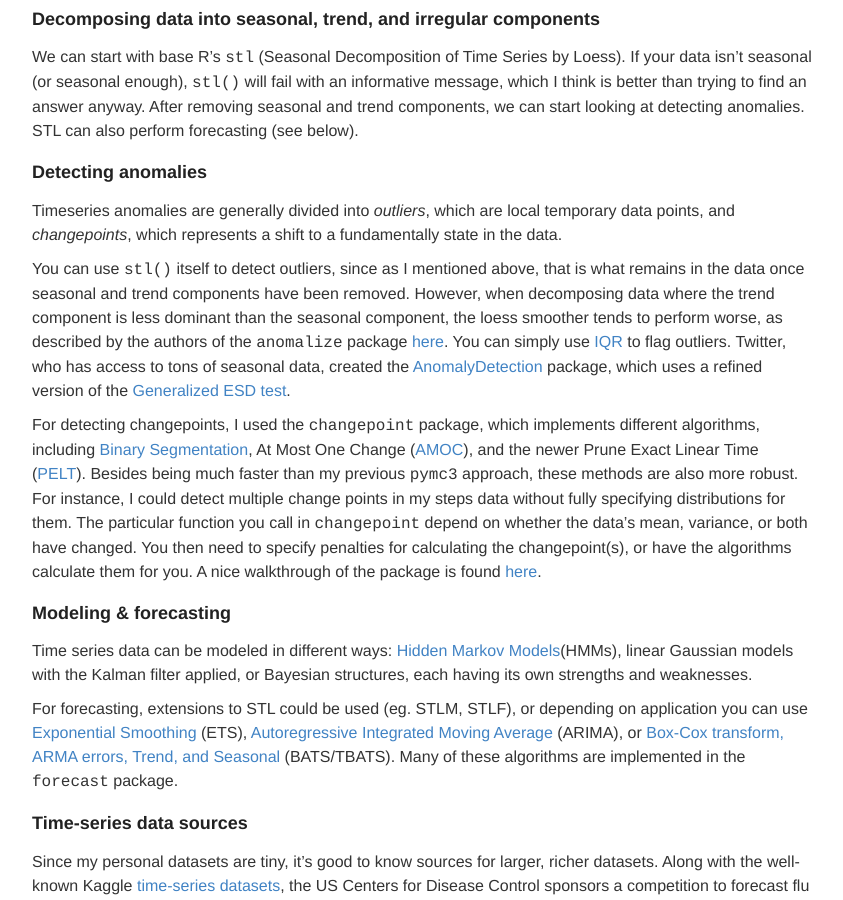
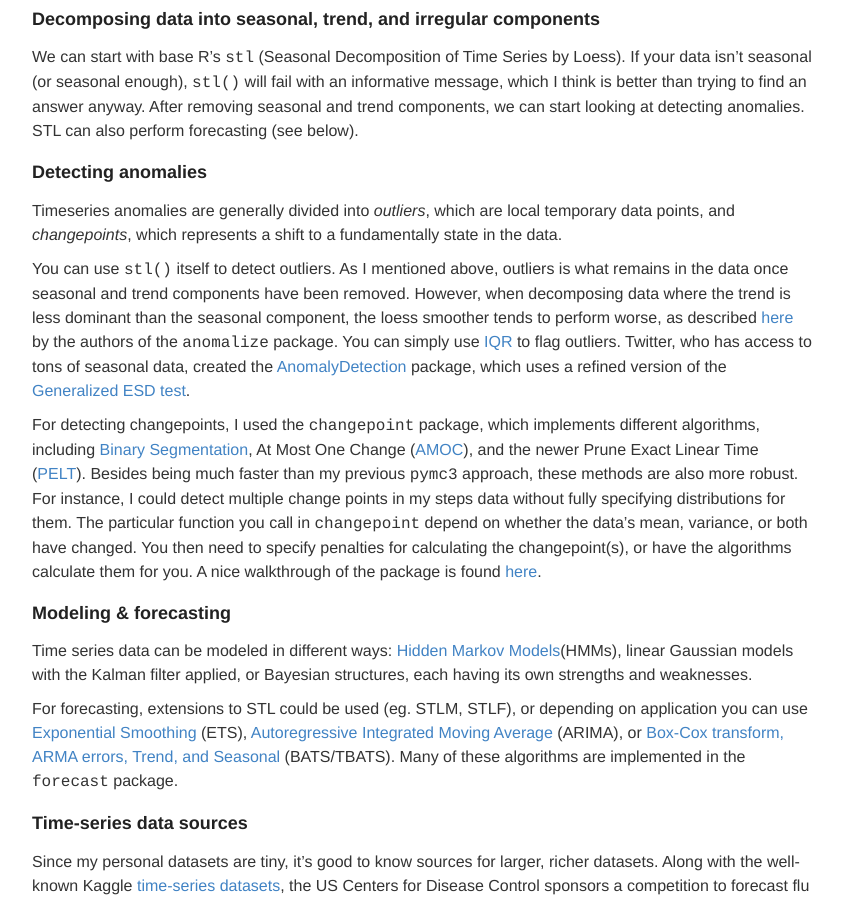
Before and after one commit to ptvan/ptvan.github.io, a Jekyll site: the page built from _posts/2019-11-15-timeseries-analysis-of-iPhone-health_data.md, in a window 1280 px wide and 900 px high, scrolled down 765 px. Shown: the whole window, without its empty margins (218-1061 px from the left). Built offline with Jekyll 4.4.1, drawn with Linux system fonts in a browser that asks for light colours.

Commit message:
minor updates

```diff
--- a/_posts/2019-11-15-timeseries-analysis-of-iPhone-health_data.md
+++ b/_posts/2019-11-15-timeseries-analysis-of-iPhone-health_data.md
@@ -25,7 +25,7 @@
 
 Timeseries anomalies are generally divided into *outliers*, which are local temporary data points, and *changepoints*, which represents a shift to a fundamentally state in the data.
 
-You can use `stl()` itself to detect outliers, since as I mentioned above, that is what remains in the data once seasonal and trend components have been removed. However, when decomposing data where the trend component is less dominant than the seasonal component, the loess smoother tends to perform worse, as described by the authors of the `anomalize` package [here](https://cran.r-project.org/web/packages/anomalize/vignettes/anomalize_methods.html). You can simply use [IQR](https://en.wikipedia.org/wiki/Interquartile_range) to flag outliers. Twitter, who has access to tons of seasonal data, created the [AnomalyDetection](https://blog.twitter.com/engineering/en_us/a/2015/introducing-practical-and-robust-anomaly-detection-in-a-time-series.html) package, which uses a refined version of the [Generalized ESD test](https://www.itl.nist.gov/div898/handbook/eda/section3/eda35h3.htm).
+You can use `stl()` itself to detect outliers. As I mentioned above, outliers is what remains in the data once seasonal and trend components have been removed. However, when decomposing data where the trend is less dominant than the seasonal component, the loess smoother tends to perform worse, as described [here](https://cran.r-project.org/web/packages/anomalize/vignettes/anomalize_methods.html) by the authors of the `anomalize` package. You can simply use [IQR](https://en.wikipedia.org/wiki/Interquartile_range) to flag outliers. Twitter, who has access to tons of seasonal data, created the [AnomalyDetection](https://blog.twitter.com/engineering/en_us/a/2015/introducing-practical-and-robust-anomaly-detection-in-a-time-series.html) package, which uses a refined version of the [Generalized ESD test](https://www.itl.nist.gov/div898/handbook/eda/section3/eda35h3.htm).
 
 For detecting changepoints, I used the `changepoint` package, which implements different algorithms, including [Binary Segmentation](https://www.jstor.org/stable/2529204), At Most One Change ([AMOC](https://www.jstor.org/stable/2334932)), and the newer Prune Exact Linear Time ([PELT](https://arxiv.org/pdf/1101.1438.pdf)). Besides being much faster than my previous `pymc3` approach, these methods are also more robust. For instance, I could detect multiple change points in my steps data without fully specifying distributions for them. The particular function you call in `changepoint` depend on whether the data's mean, variance, or both have changed. You then need to specify penalties for calculating the changepoint(s), or have the algorithms calculate them for you. A nice walkthrough of the package is found [here](http://members.cbio.mines-paristech.fr/~thocking/change-tutorial/RK-CptWorkshop.html).
 
```
